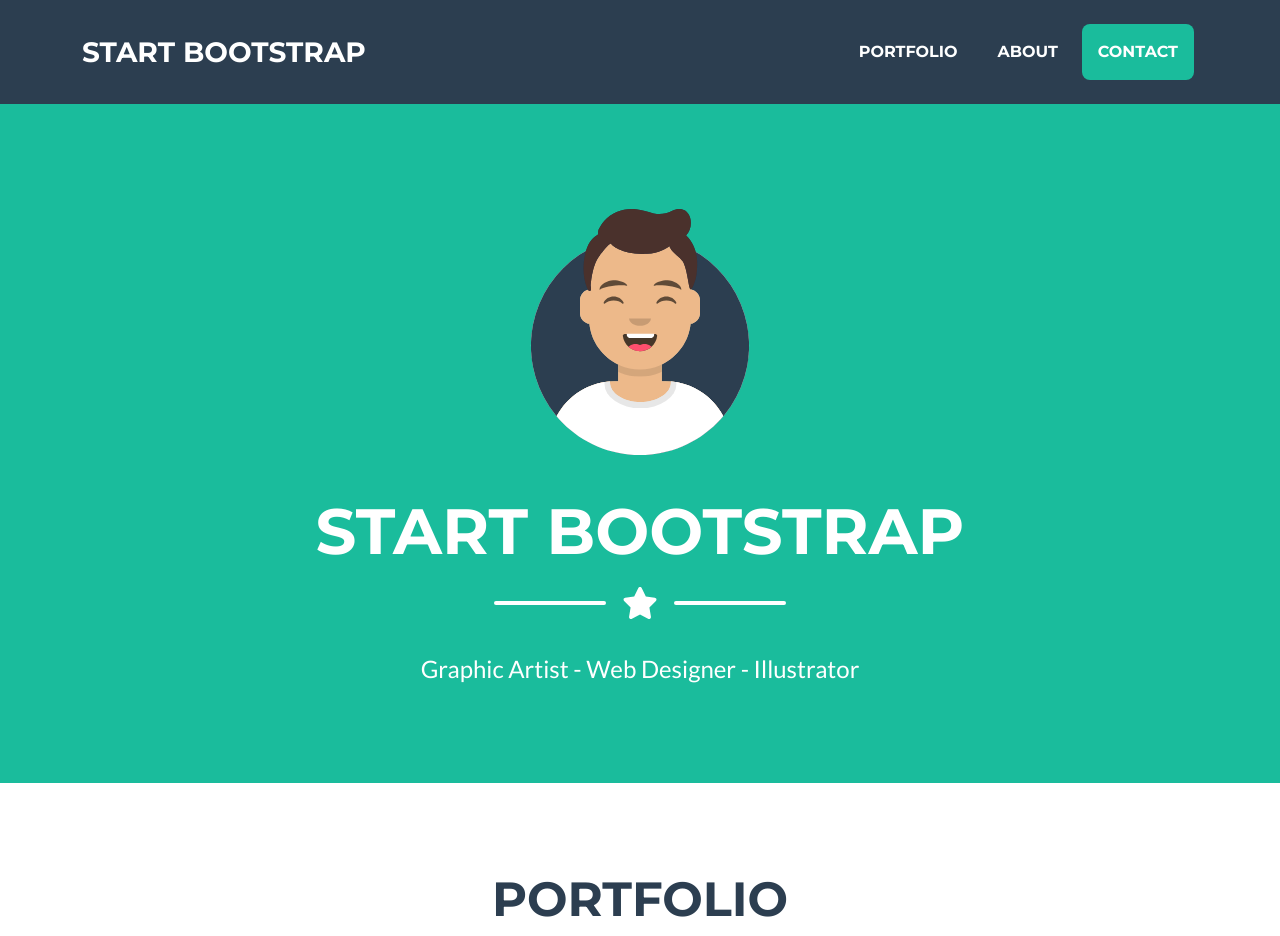
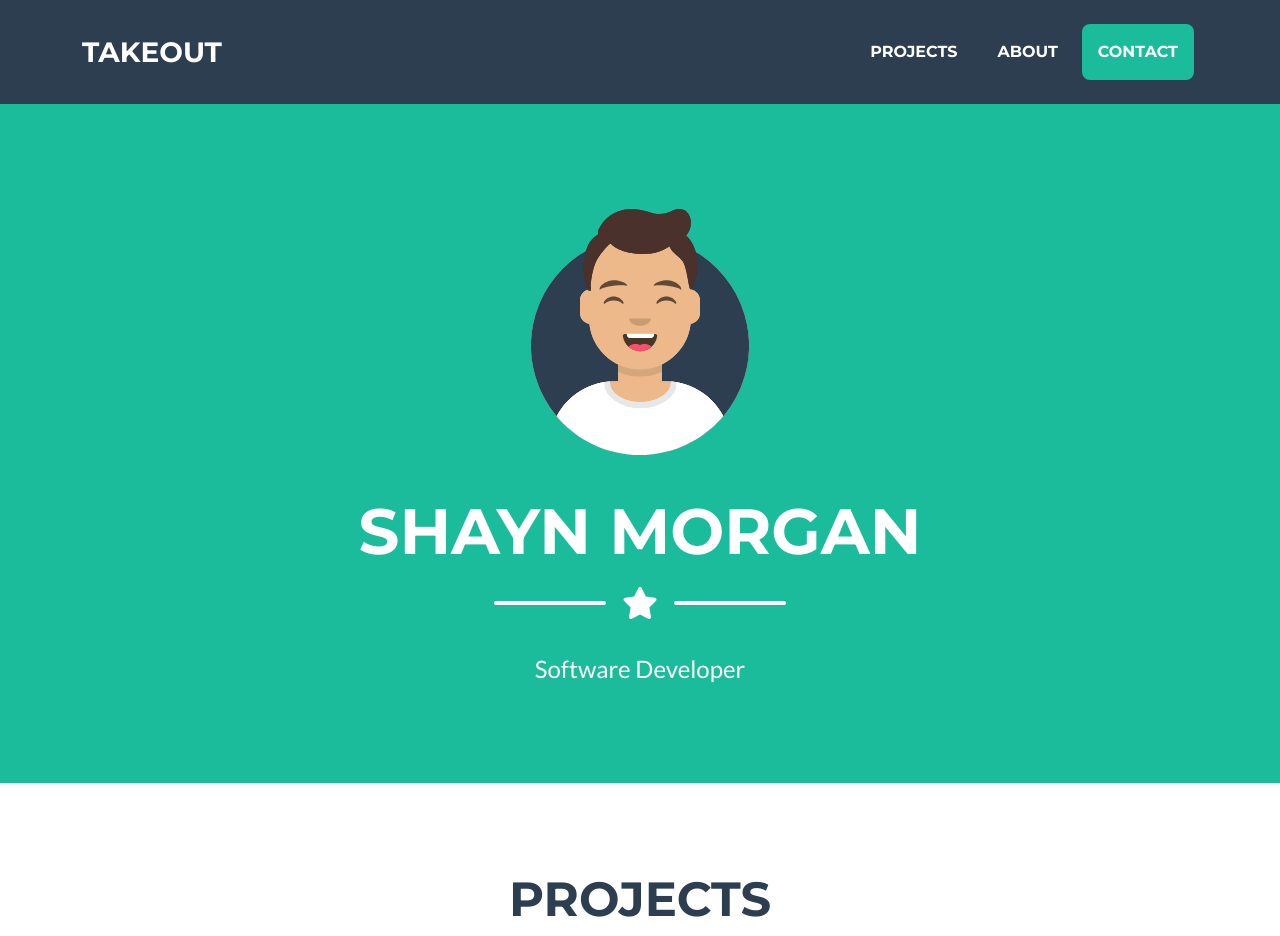
Before and after one commit to shaynmorgan/myWebsite, a plain HTML site: page index.html in a window 1280 px wide. Shown: the top 936 px of the page. Drawn offline with nearby package versions, Linux system fonts and the light colour scheme.

Commit message:
fix copyright

```diff
--- a/index.html
+++ b/index.html
@@ -5,7 +5,7 @@
         <meta name="viewport" content="width=device-width, initial-scale=1, shrink-to-fit=no" />
         <meta name="description" content="" />
         <meta name="author" content="" />
-        <title>Freelancer - Start Bootstrap Theme</title>
+        <title>Shayn Morgan</title>
         <!-- Favicon-->
         <link rel="icon" type="image/x-icon" href="assets/favicon.ico" />
         <!-- Font Awesome icons (free version)-->
@@ -20,14 +20,14 @@
         <!-- Navigation-->
         <nav class="navbar navbar-expand-lg bg-secondary text-uppercase fixed-top" id="mainNav">
             <div class="container">
-                <a class="navbar-brand" href="#page-top">Start Bootstrap</a>
+                <a class="navbar-brand" href="#page-top">Takeout</a>
                 <button class="navbar-toggler text-uppercase font-weight-bold bg-primary text-white rounded" type="button" data-bs-toggle="collapse" data-bs-target="#navbarResponsive" aria-controls="navbarResponsive" aria-expanded="false" aria-label="Toggle navigation">
                     Menu
                     <i class="fas fa-bars"></i>
                 </button>
                 <div class="collapse navbar-collapse" id="navbarResponsive">
                     <ul class="navbar-nav ms-auto">
-                        <li class="nav-item mx-0 mx-lg-1"><a class="nav-link py-3 px-0 px-lg-3 rounded" href="#portfolio">Portfolio</a></li>
+                        <li class="nav-item mx-0 mx-lg-1"><a class="nav-link py-3 px-0 px-lg-3 rounded" href="#portfolio">Projects</a></li>
                         <li class="nav-item mx-0 mx-lg-1"><a class="nav-link py-3 px-0 px-lg-3 rounded" href="#about">About</a></li>
                         <li class="nav-item mx-0 mx-lg-1"><a class="nav-link py-3 px-0 px-lg-3 rounded" href="#contact">Contact</a></li>
                     </ul>
@@ -40,7 +40,7 @@
                 <!-- Masthead Avatar Image-->
                 <img class="masthead-avatar mb-5" src="assets/img/avataaars.svg" alt="..." />
                 <!-- Masthead Heading-->
-                <h1 class="masthead-heading text-uppercase mb-0">Start Bootstrap</h1>
+                <h1 class="masthead-heading text-uppercase mb-0">Shayn Morgan</h1>
                 <!-- Icon Divider-->
                 <div class="divider-custom divider-light">
                     <div class="divider-custom-line"></div>
@@ -48,14 +48,14 @@
                     <div class="divider-custom-line"></div>
                 </div>
                 <!-- Masthead Subheading-->
-                <p class="masthead-subheading font-weight-light mb-0">Graphic Artist - Web Designer - Illustrator</p>
+                <p class="masthead-subheading font-weight-light mb-0">Software Developer</p>
             </div>
         </header>
         <!-- Portfolio Section-->
         <section class="page-section portfolio" id="portfolio">
             <div class="container">
                 <!-- Portfolio Section Heading-->
-                <h2 class="page-section-heading text-center text-uppercase text-secondary mb-0">Portfolio</h2>
+                <h2 class="page-section-heading text-center text-uppercase text-secondary mb-0">Projects</h2>
                 <!-- Icon Divider-->
                 <div class="divider-custom">
                     <div class="divider-custom-line"></div>
@@ -140,8 +140,7 @@
                 <!-- About Section Button-->
                 <div class="text-center mt-4">
                     <a class="btn btn-xl btn-outline-light" href="https://startbootstrap.com/theme/freelancer/">
-                        <i class="fas fa-download me-2"></i>
-                        Free Download!
+                        Resume Available
                     </a>
                 </div>
             </div>
@@ -252,7 +251,7 @@
         </footer>
         <!-- Copyright Section-->
         <div class="copyright py-4 text-center text-white">
-            <div class="container"><small>Copyright &copy; Your Website 2022</small></div>
+            <div class="container"><small>Copyright &copy; Shayn Morgan 2021</small></div>
         </div>
         <!-- Portfolio Modals-->
         <!-- Portfolio Modal 1-->
```
Also changed, not shown: pictures/pokemonProject.png (added), pictures/pongProject.png (added).
